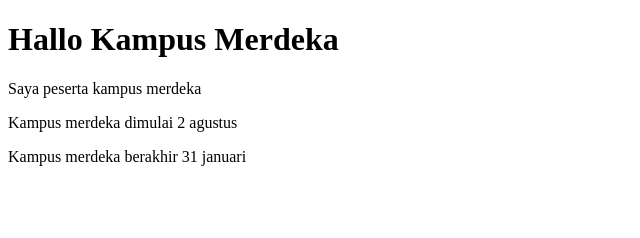
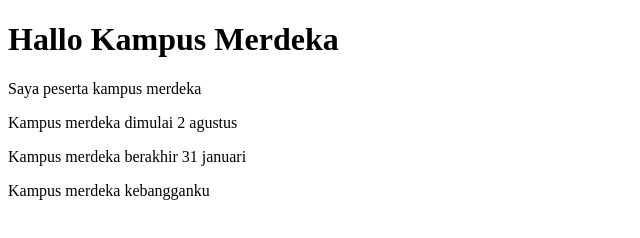
Before and after one commit to aditwibisana/belajar-git, a plain HTML site: page index.html in a window 1280 px wide. Shown: the whole page, without its empty margins (0-640 px from the left). Drawn offline with Linux system fonts and the light colour scheme.

Commit message:
menambahkan deskripsi ke 4 kampus merdeka

```diff
--- a/index.html
+++ b/index.html
@@ -11,5 +11,6 @@
     <p>Saya peserta kampus merdeka</p>
     <p>Kampus merdeka dimulai 2 agustus</p>
     <p>Kampus merdeka berakhir 31 januari</p>
+    <p>Kampus merdeka kebangganku</p>
 </body>
 </html>
```
